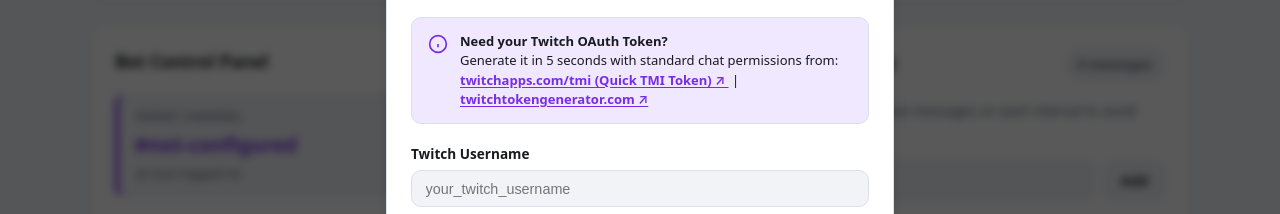
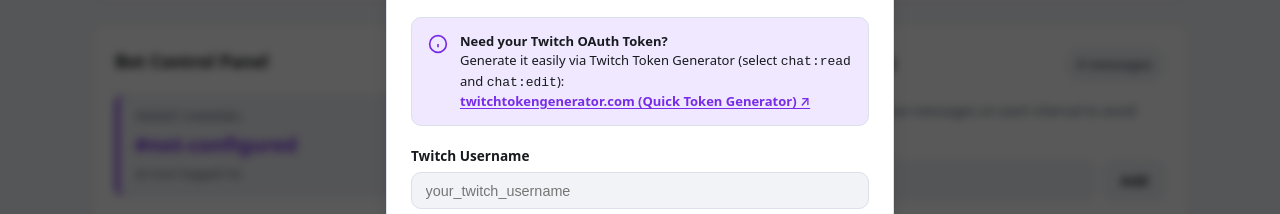
Before and after one commit to Franco-Gonza/twitch-giveaway-bot, a website: page src/public/index.html in a window 1280 px wide. Both pictures are taken after typing "Sample" into the empty fields and a click on the button "Send Now". Shown: the part 95-309 px from the top of the page. Drawn offline with Linux system fonts and the light colour scheme; no server answers.

Commit message:
fix: update token generator link and map host port 3050 to prevent collisions

```diff
--- a/docker-compose.yml
+++ b/docker-compose.yml
@@ -4,7 +4,7 @@ services:
     container_name: twitch-giveaway-bot
     restart: unless-stopped
     ports:
-      - "3000:3000"
+      - "3050:3000"
     volumes:
       - twitch_bot_data:/app/data
 
--- a/src/public/index.html
+++ b/src/public/index.html
@@ -148,14 +148,10 @@
           </svg>
           <div>
             <strong>Need your Twitch OAuth Token?</strong>
-            <p>Generate it in 5 seconds with standard chat permissions from:</p>
+            <p>Generate it easily via Twitch Token Generator (select <code>chat:read</code> and <code>chat:edit</code>):</p>
             <p>
-              <a href="https://twitchapps.com/tmi/" target="_blank" rel="noopener noreferrer" class="link-highlight">
-                twitchapps.com/tmi (Quick TMI Token) ↗
-              </a>
-              &nbsp;|&nbsp;
               <a href="https://twitchtokengenerator.com/" target="_blank" rel="noopener noreferrer" class="link-highlight">
-                twitchtokengenerator.com ↗
+                twitchtokengenerator.com (Quick Token Generator) ↗
               </a>
             </p>
           </div>
```
